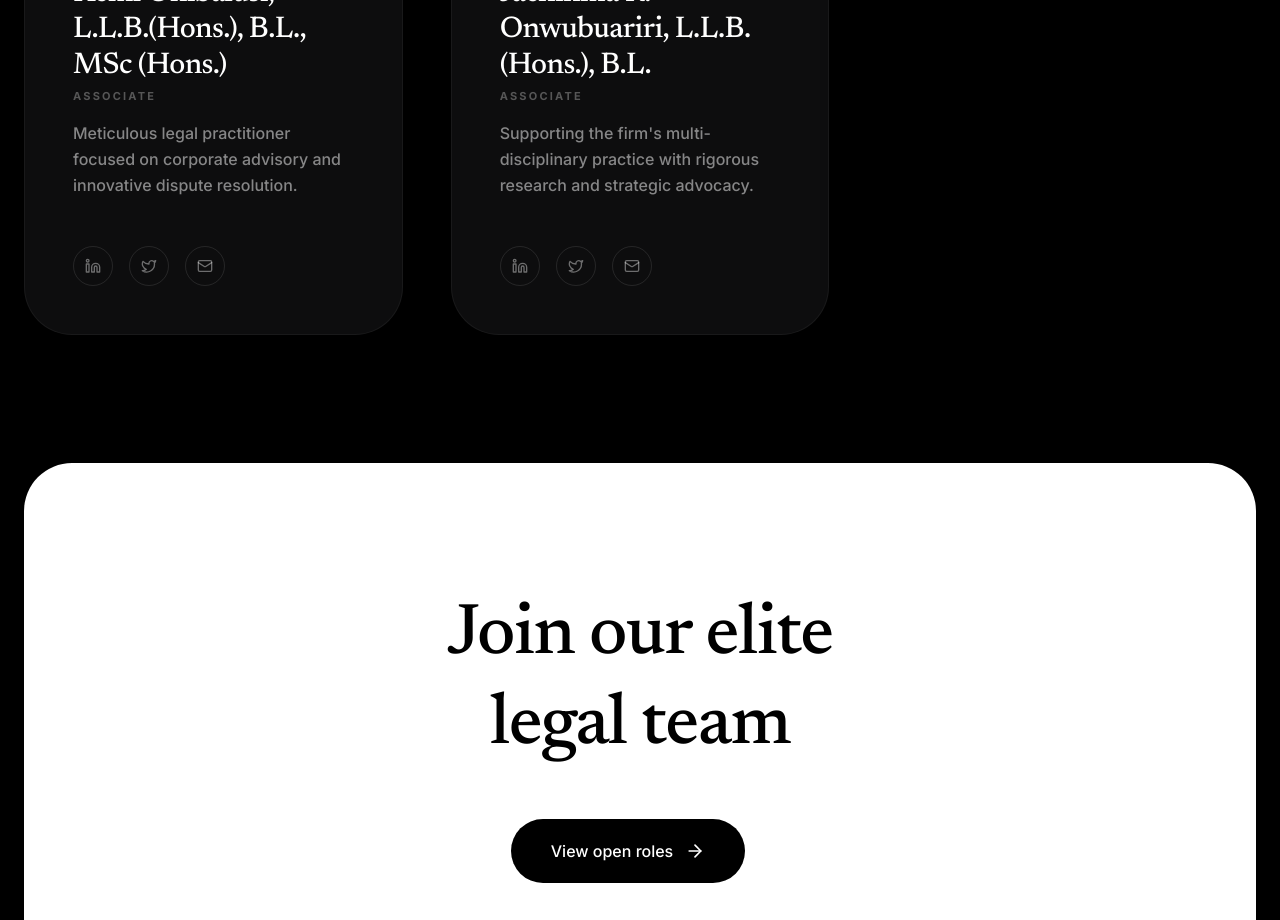
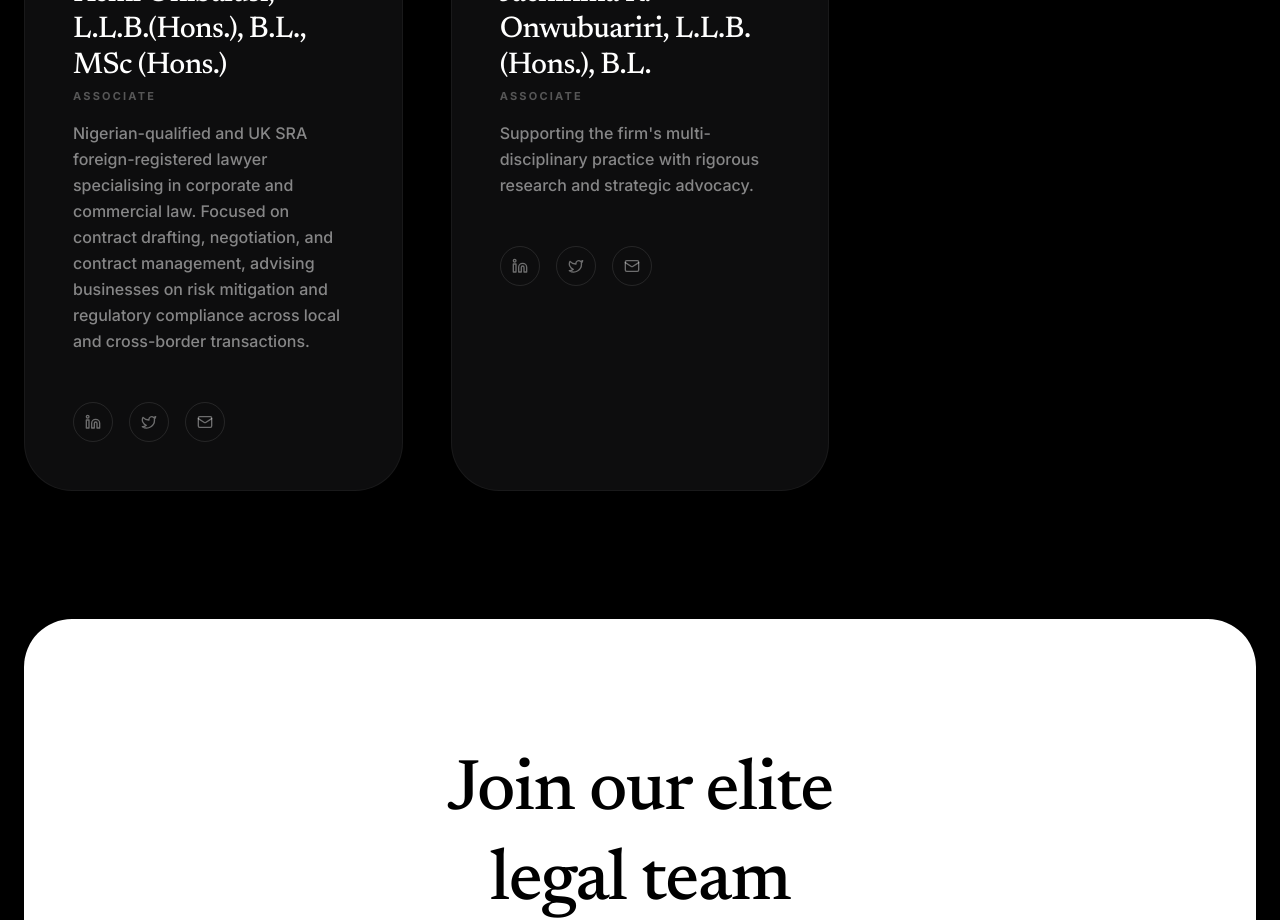
Before and after one commit to sherifferuks/adebolaonibalusi, a Next.js app: page /team in a window 1280 px wide. Shown: the part 2100-3020 px from the top of the page. Built offline with nearby package versions, Linux system fonts and the light colour scheme.

Commit message:
Updated Kemi Onibalusi's bio

```diff
--- a/src/app/team/page.tsx
+++ b/src/app/team/page.tsx
@@ -27,7 +27,7 @@ const teamMembers = [
     {
         name: 'Kemi Onibalusi, L.L.B.(Hons.), B.L., MSc (Hons.)',
         role: 'Associate',
-        description: 'Meticulous legal practitioner focused on corporate advisory and innovative dispute resolution.',
+        description: 'Nigerian-qualified and UK SRA foreign-registered lawyer specialising in corporate and commercial law. Focused on contract drafting, negotiation, and contract management, advising businesses on risk mitigation and regulatory compliance across local and cross-border transactions.',
         image: '/team/kemi.png'
     },
     {
```
